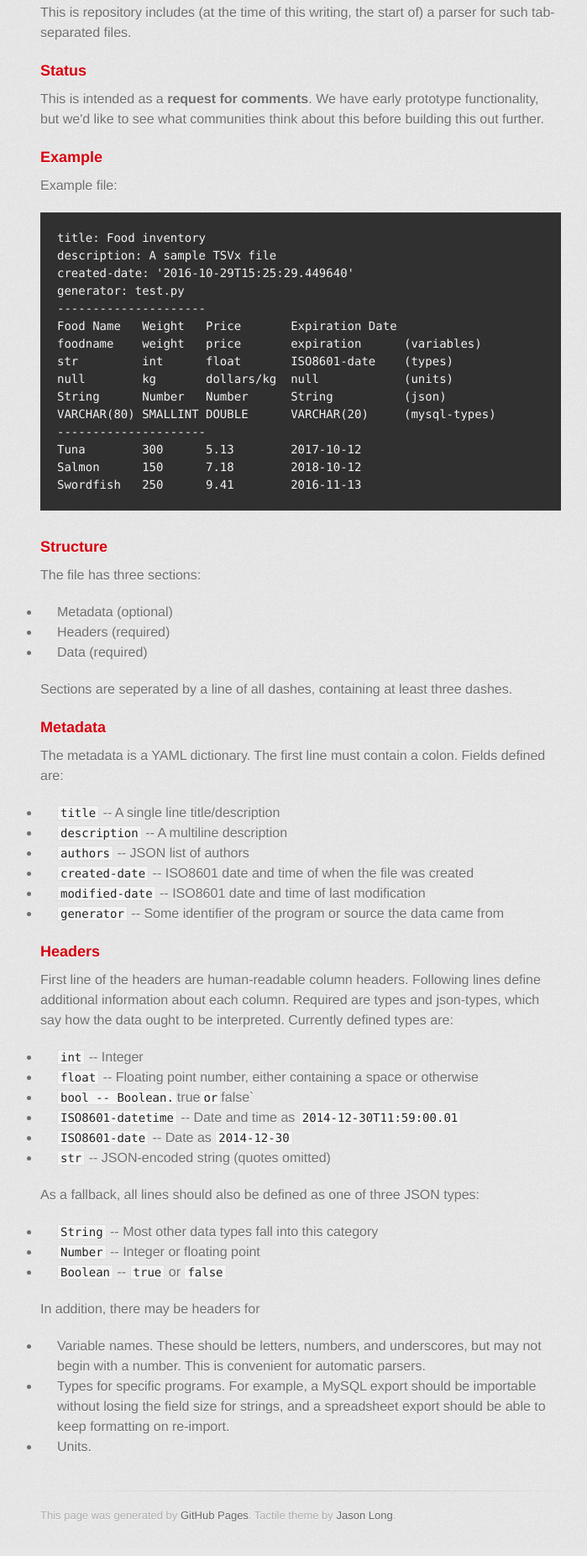
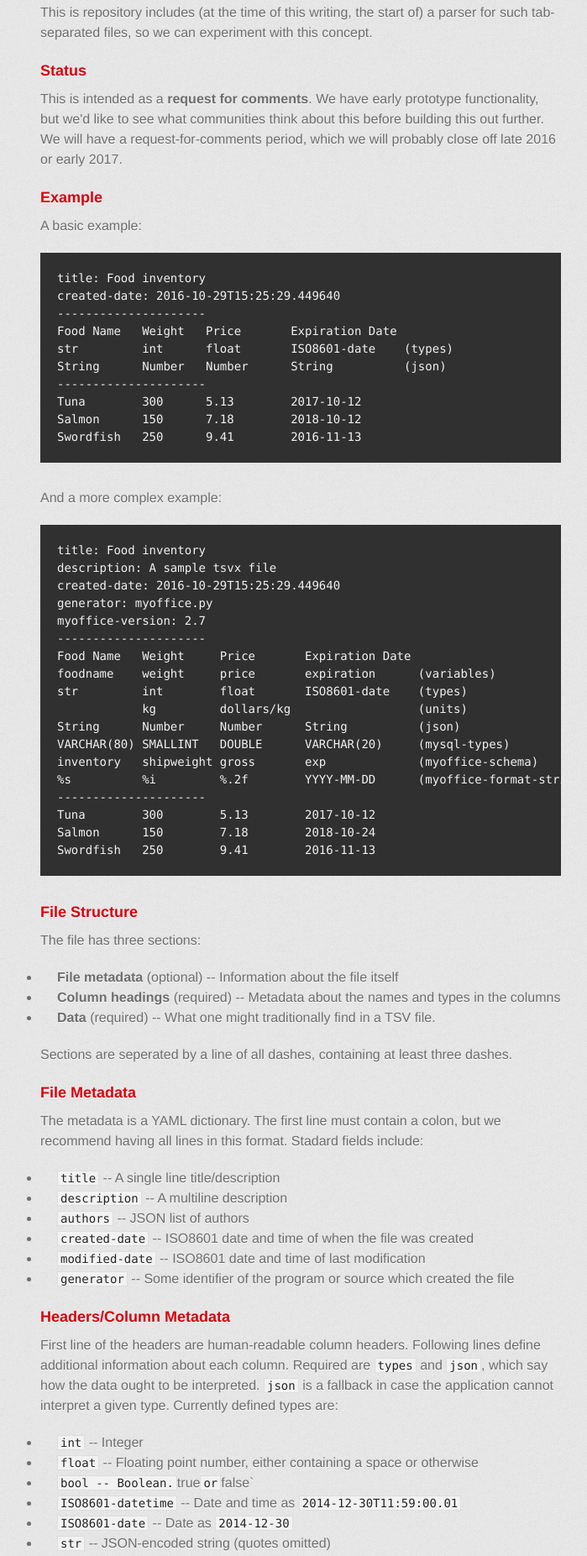
Before and after one commit to pmitros/tsvx, a plain HTML site: page docs/index.html in a window 1280 px wide. Shown: the part 763-2616 px from the top of the page at 84% size, without its empty margins (282-981 px from the left). Drawn offline with Linux system fonts and the light colour scheme; a web font is replaced by a local one.

Commit message:
Flushing out format changes through code

```diff
--- a/docs/index.html
+++ b/docs/index.html
@@ -31,7 +31,7 @@
         <hr>
 
         <section id="main_content">
-	  <h3>TSVx: Enhanced TSV Format</h3>
+	  <h3>tsvx: Enhanced TSV Format</h3>
 <p>TSV is a nice format. It's human-readable, very fast to parse, and
 concise. It's possible to process as a streaming format.</p>
 <p>It's also painfully hard to work with due to lack of
@@ -44,62 +44,85 @@ pandas would be able to work with both.</p>
 <p>This is a prototype for working with an enhanced TSV format. tsvx
 files are a tab-seprated format, with several extensions:</p>
 <ul>
-<li>We standardize escaping. We use JSON-style escaping.</li>
+<li>We standardize string escaping. We use JSON-style escaping.</li>
 <li>We standardize column types to be JSON variables. We support
-  more types encoded as such</li>
+  more data types encoded as such</li>
 <li>We standardize on headers which can provide column names and type
-  metadata. Columns may have types, units, and similar</li>
+  metadata. Columns may have types, units, program-specific metadata,
+  and otherwise.</li>
 </ul>
 <p>This is repository includes (at the time of this writing, the start
-of) a parser for such tab-separated files. </p>
+of) a parser for such tab-separated files, so we can experiment with
+this concept.</p>
 <h3>Status</h3>
 <p>This is intended as a <strong>request for comments</strong>. We have early
 prototype functionality, but we'd like to see what communities think
-about this before building this out further.</p>
+about this before building this out further. We will have a
+request-for-comments period, which we will probably close off late
+2016 or early 2017.</p>
 <h3>Example</h3>
-<p>Example file:</p>
+<p>A basic example:</p>
 <pre><code>title: Food inventory
-description: A sample TSVx file
-created-date: '2016-10-29T15:25:29.449640'
-generator: test.py
+created-date: 2016-10-29T15:25:29.449640
 ---------------------
 Food Name   Weight   Price       Expiration Date
-foodname    weight   price       expiration      (variables)
 str         int      float       ISO8601-date    (types)
-null        kg       dollars/kg  null            (units)
 String      Number   Number      String          (json)
-VARCHAR(80) SMALLINT DOUBLE      VARCHAR(20)     (mysql-types)
 ---------------------
 Tuna        300      5.13        2017-10-12
 Salmon      150      7.18        2018-10-12
 Swordfish   250      9.41        2016-11-13
 </code></pre>
-<h3>Structure</h3>
+<p>And a more complex example:</p>
+<pre><code>title: Food inventory
+description: A sample tsvx file
+created-date: 2016-10-29T15:25:29.449640
+generator: myoffice.py
+myoffice-version: 2.7
+---------------------
+Food Name   Weight     Price       Expiration Date
+foodname    weight     price       expiration      (variables)
+str         int        float       ISO8601-date    (types)
+            kg         dollars/kg                  (units)
+String      Number     Number      String          (json)
+VARCHAR(80) SMALLINT   DOUBLE      VARCHAR(20)     (mysql-types)
+inventory   shipweight gross       exp             (myoffice-schema)
+%s          %i         %.2f        YYYY-MM-DD      (myoffice-format-strings)
+---------------------
+Tuna        300        5.13        2017-10-12
+Salmon      150        7.18        2018-10-24
+Swordfish   250        9.41        2016-11-13
+</code></pre>
+<h3>File Structure</h3>
 <p>The file has three sections:</p>
 <ul>
-<li>Metadata (optional)</li>
-<li>Headers (required)</li>
-<li>Data (required)</li>
+<li><strong>File metadata</strong> (optional) -- Information about the file itself</li>
+<li><strong>Column headings</strong> (required) -- Metadata about the names and types
+  in the columns</li>
+<li><strong>Data</strong> (required) -- What one might traditionally find in a TSV
+  file.</li>
 </ul>
 <p>Sections are seperated by a line of all dashes, containing at least
 three dashes.</p>
-<h3>Metadata</h3>
+<h3>File Metadata</h3>
 <p>The metadata is a YAML dictionary. The first line must contain a
-colon. Fields defined are:</p>
+colon, but we recommend having all lines in this format. Stadard
+fields include:</p>
 <ul>
 <li><code>title</code> -- A single line title/description</li>
 <li><code>description</code> -- A multiline description</li>
 <li><code>authors</code> -- JSON list of authors</li>
 <li><code>created-date</code> -- ISO8601 date and time of when the file was created</li>
 <li><code>modified-date</code> -- ISO8601 date and time of last modification</li>
-<li><code>generator</code> -- Some identifier of the program or source the data came
-  from</li>
+<li><code>generator</code> -- Some identifier of the program or source which created
+  the file</li>
 </ul>
-<h3>Headers</h3>
+<h3>Headers/Column Metadata</h3>
 <p>First line of the headers are human-readable column headers. Following
 lines define additional information about each column. Required are
-types and json-types, which say how the data ought to be
-interpreted. Currently defined types are:</p>
+<code>types</code> and <code>json</code>, which say how the data ought to be
+interpreted. <code>json</code> is a fallback in case the application cannot
+interpret a given type. Currently defined types are:</p>
 <ul>
 <li><code>int</code> -- Integer</li>
 <li><code>float</code> -- Floating point number, either containing a space or otherwise</li>
@@ -114,15 +137,28 @@ interpreted. Currently defined types are:</p>
 <li><code>Number</code> -- Integer or floating point</li>
 <li><code>Boolean</code> -- <code>true</code> or <code>false</code></li>
 </ul>
-<p>In addition, there may be headers for</p>
+<p>In addition, there may be headers for:</p>
 <ul>
-<li>Variable names. These should be letters, numbers, and underscores,
-  but may not begin with a number. This is convenient for automatic
-  parsers.</li>
-<li>Types for specific programs. For example, a MySQL export should be
-  importable without losing the field size for strings, and a
-  spreadsheet export should be able to keep formatting on re-import.</li>
-<li>Units. </li>
+<li><code>variable</code> gives useful variable names to assign in a program. These
+  should be letters, numbers, and underscores, but may not begin with
+  a number. This is convenient for automatic parsers and parser
+  generators.</li>
+<li>Metadata for specific programs. These should begin with a program
+  name and a dash, as in <code>mysql-types</code>.</li>
+<li>Units.</li>
+</ul>
+<h3>Design goals</h3>
+<ul>
+<li>Human-readability</li>
+<li>Spreadsheet compatibility (so file will open reasonably in a
+  spreadsheet not aware of tsvx)</li>
+<li>Fast, single-pass streaming processing (I can reasonably work with
+  tsvx files up to a few gigabytes, and I don't want to lose that)</li>
+<li>Compatibility between apps</li>
+<li>Extensibility. Programs should be able to include enough metadata
+  for meaningful import/export</li>
+<li>Enough metadata that, a year later, an analyst can tell what's in
+  a file, where it came from, and hopefully how to regenerate it</li>
 </ul>
         </section>
 
```
Also changed, not shown: 5 other files.
